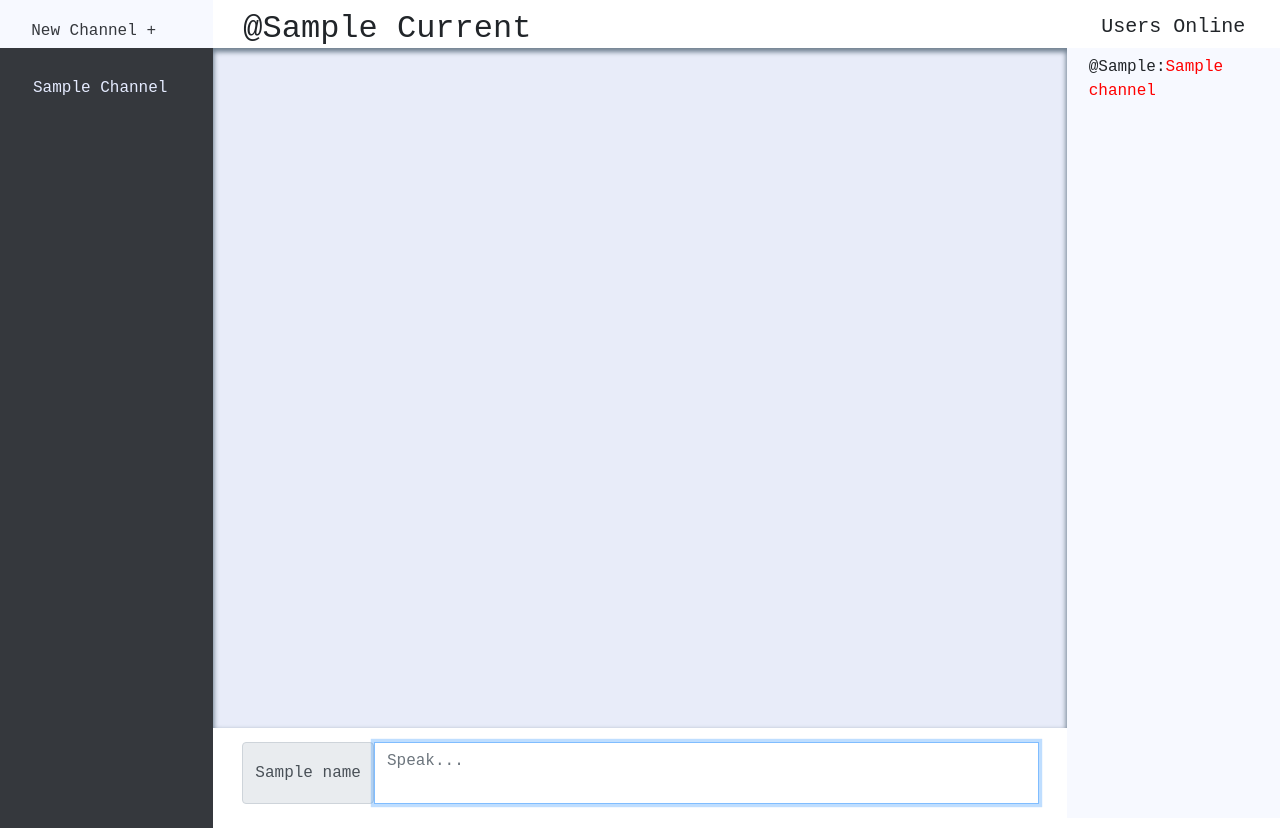
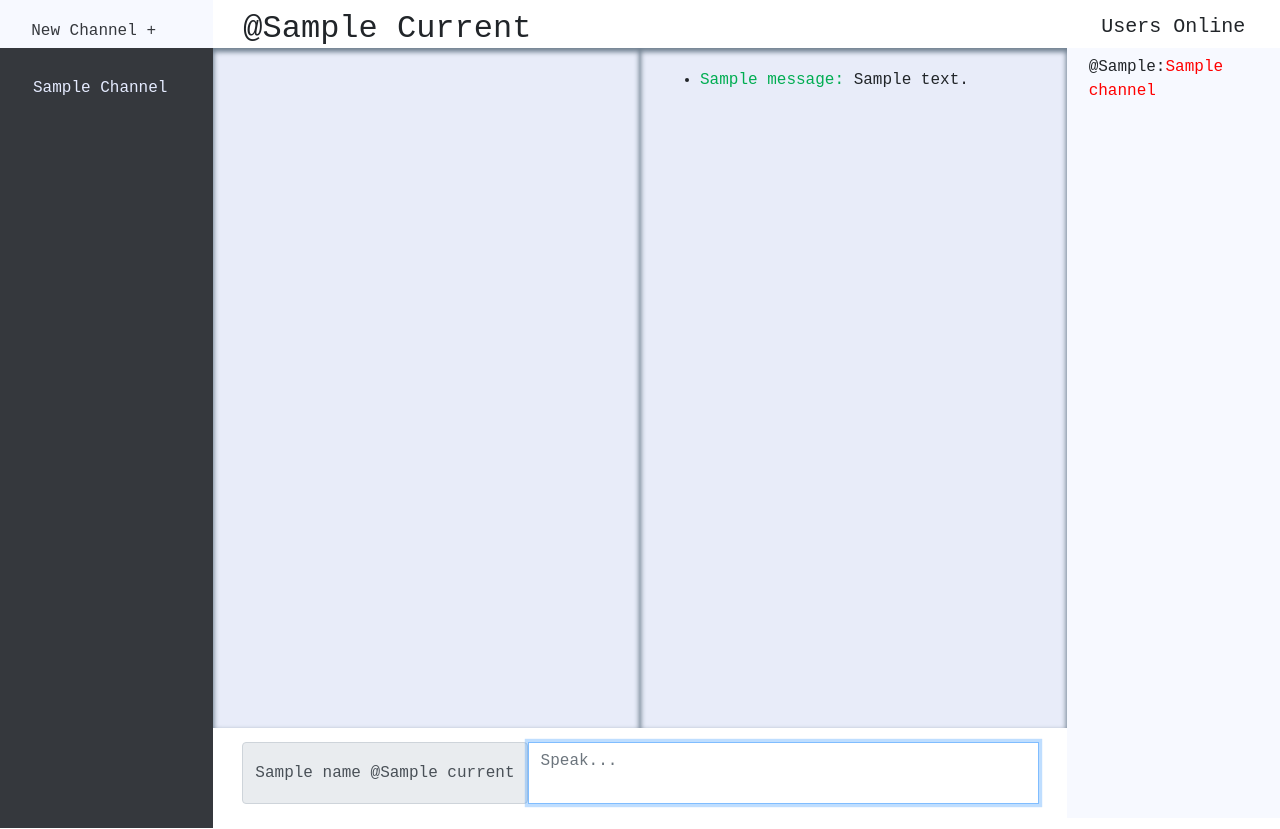
Before and after one commit to Matt-Farncomb/blah-blah-chat-app, a Flask app: template templates/new_channel_template.html in a window 1280 px wide. Run offline with Flask 2, Linux system fonts and the light colour scheme; the template is opened without the code that fills it: most values are stand-ins (such as "Sample title", 1, 10 or a date in 2020); parts of the project's set-up code (start-up, migrations or seed data) failed here and were passed over; some libraries are stand-ins or nearby versions.

Commit message:
Initial commit new multi-channel branch. Everything looking good. 	- Messages append to correct channel's column in almost correct format after being clicked on. 	- Messages don't yet upload to correct channel in dB or server (All msgs upload to original channel only)

```diff
--- a/application.py
+++ b/application.py
@@ -156,7 +156,7 @@ def login():
  	session["name"] = name
  	current_users.update({name:"home"})
  	# return render_template("/channels/home.html", channels=channels)
- 	return redirect(url_for("channel_selection", chan="home", test=None))
+ 	return redirect(url_for("channel_selection", chan="home", test="None"))
  	# return redirect(url_for('home'))
 
 
@@ -196,7 +196,7 @@ page to 'chan' which is the channel they were last using.
 '''
 # @socketio.on("swap channel")
 @app.route("/channels/<string:chan>/<test>", methods=["GET"])
-def channel_selection(chan, test=None):
+def channel_selection(chan, test="None"):
 	# If channel in URL exists return it's template.
 	print(f"Channel selection done on {chan}")
 
@@ -230,7 +230,8 @@ def channel_selection(chan, test=None):
 			messages=channels[chan]["msg_list"],
 			channels=channels,
 			current=chan,
-			name=session["name"])
+			name=session["name"],
+			home_chan=channels["home"]["msg_list"])
 
 	# If it does not exist, but aanotehr channel was visited previously
 	# (ie it is in  sesssion), delete old visited channel from session only
--- a/static/channel.js
+++ b/static/channel.js
@@ -15,6 +15,9 @@ document.addEventListener('DOMContentLoaded', () => {
     let target = ""
 
     let usr_name = "unnamed"
+
+    const columns = document.querySelectorAll('.col-4');
+    let focus = "msg-room"
 
 
     // Connect to websocket
@@ -35,6 +38,21 @@ document.addEventListener('DOMContentLoaded', () => {
        /* chanName.hidden = true;
         saveChan.hidden = true;*/
     }
+
+
+
+
+
+
+    columns.forEach((column) => {
+       column.addEventListener('click', () => {
+               focus = column.firstChild.id
+
+               console.log(`focus: ${focus}`);
+               console.log("focus");
+            });
+        });
+
 
 
     // When connected...
@@ -104,7 +122,7 @@ document.addEventListener('DOMContentLoaded', () => {
 
         new_msg = `<span id="${message.id}"><span class="names">${message.name}:</span> ${message.message}</span>`
         li.innerHTML = new_msg
-        document.querySelector('#msg-room').append(li);
+        document.querySelector(`#${focus}`).append(li);
     });
 
     socket.on('delete msg', id => {
--- a/templates/new_channel_template.html
+++ b/templates/new_channel_template.html
@@ -133,7 +133,7 @@
              	            	}
              	 */
             	/* Middle */
-            	#msg-window {
+            	#msg-window, #msg-window-home {
 	            	padding: 20px;
 	                background-color: #e8ecf9;
 	                #F7F9FF
@@ -262,13 +262,21 @@
 
 					<span id="jinja_channels"></span>
                 </div>
-                <div class="col-8" id="msg-window">
-                    <ul id="msg-room">
+                <div class="col-4" id="msg-window"><ul id="msg-room">
 					    {% for message in messages %}
 					        <li class="msgs"><span id="{{message.id}}"><span class="names">{{message.name}}:</span> {{message.message}}</span></li>
 					    {% endfor %}
 					</ul>
 				</div>
+
+				<div class="col-4" id="msg-window-home"><ul id="msg-room-home">
+					    {% for message in home_chan %}
+					        <li class="msgs"><span id="{{message.id}}"><span class="names">{{message.name}}:</span> {{message.message}}</span></li>
+					    {% endfor %}
+					</ul>
+				</div>
+
+
 				 <div class="col" id="online">
                     {% for k,v in channels.items() %}
                     	{% for e in v.current_users %}
@@ -303,7 +311,7 @@
 				<div class="col-2" id="bottom-left"></div>
 		        <div class="col-8">
 		            <div class="input-group input-group-default" id="msg-div">
-		            	<span class="input-group-text" id="inputGroup-sizing-default">{{name}}</span>
+		            	<span class="input-group-text" id="inputGroup-sizing-default">{{name}} @{{current}}</span>
 					  <textarea type="text" id="msg" class="form-control" placeholder="Speak..." autofocus></textarea>
 					   <div class="input-group-prepend">
 					    <!-- <span class="input-group-text" id="inputGroup-sizing-default"><button class="btn btn-light btn-block" id="blah">Blah!</button></span> -->
```
